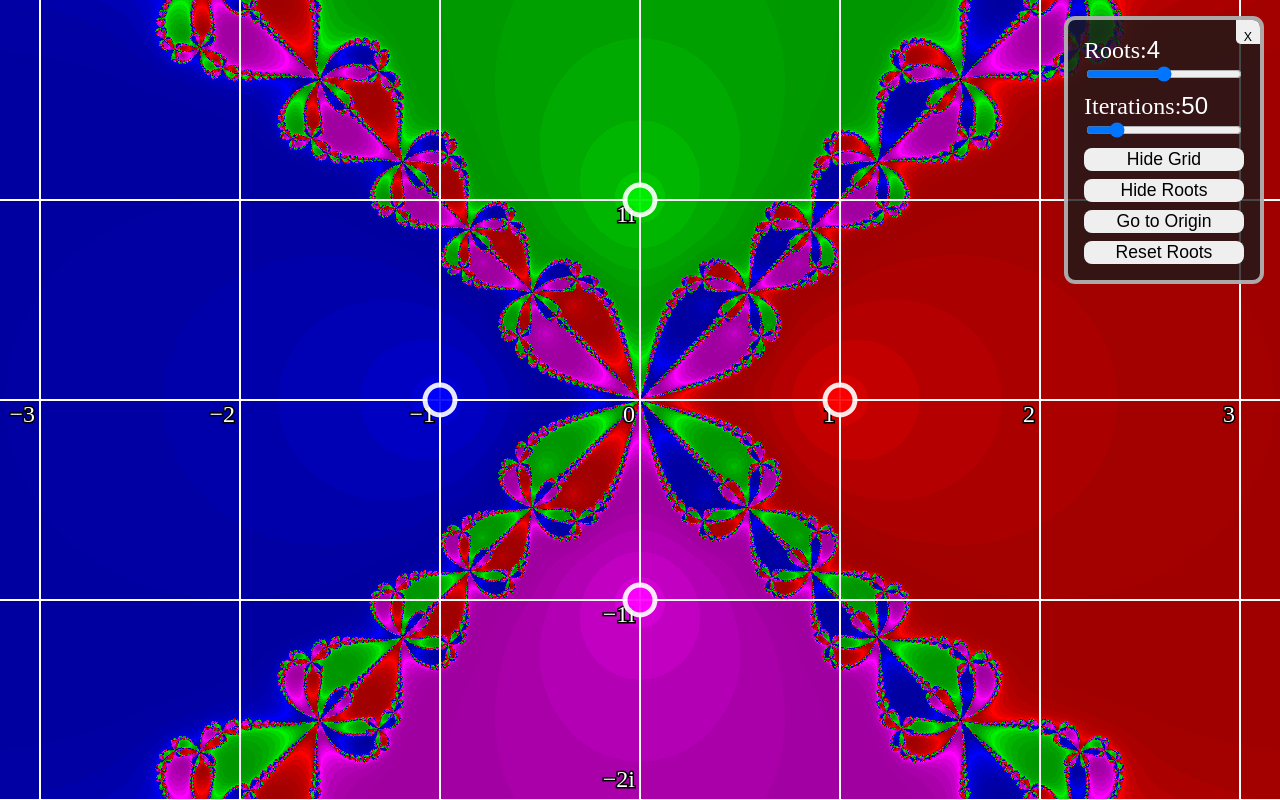
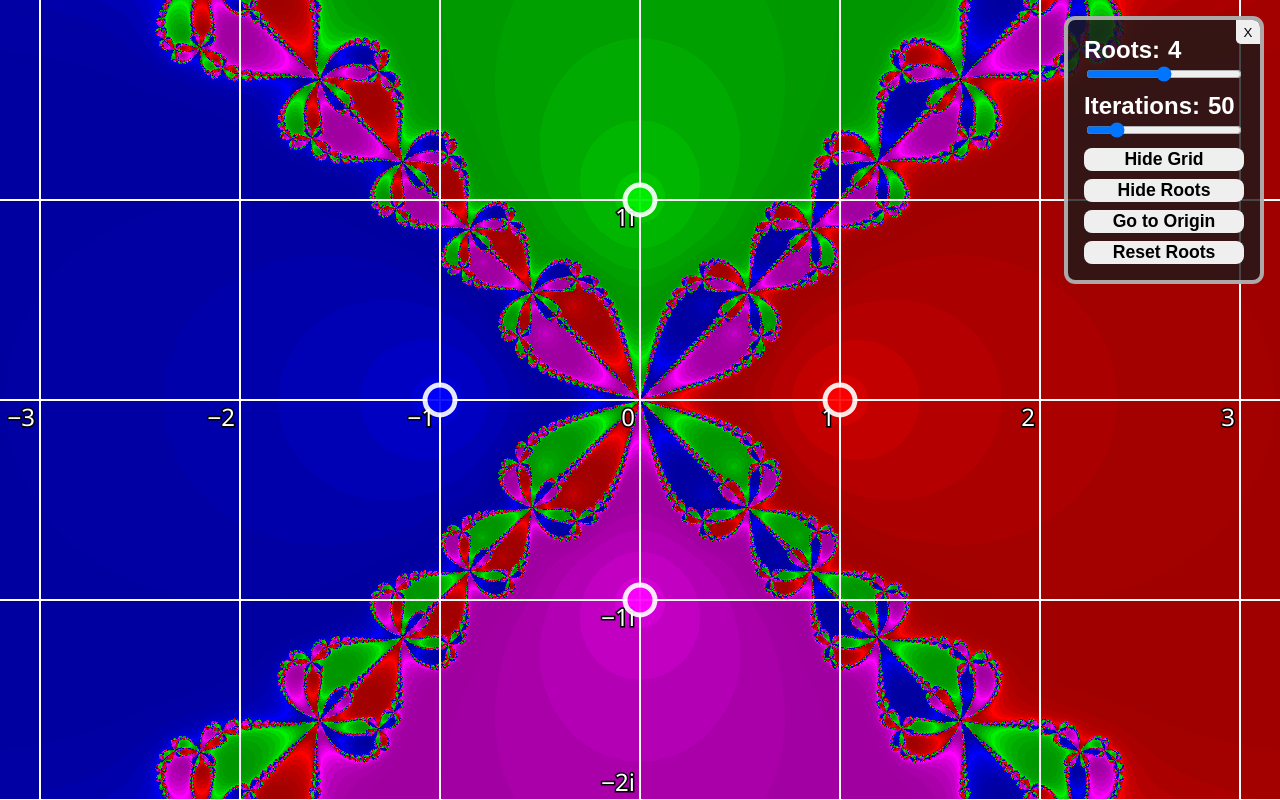
Before and after one commit to JohnRommelOidem/NewtonFractal, a website built with Vite: page index.html in a window 1280 px wide. Built offline with nearby package versions, Linux system fonts and the light colour scheme.

Commit message:
Changed fonts

```diff
--- a/src/main.js
+++ b/src/main.js
@@ -209,7 +209,7 @@ render();
 const sliderContent = document.getElementById("slider-content")
 function createSlider(sliderDeets){
     const sliderValue = uniforms[sliderDeets.key].value;
-    const labelText = document.createElement("span");
+    const labelText = document.createElement("label");
     labelText.innerText = sliderDeets.name + ":";
     labelText.className = "slider-text";
 
--- a/src/style.css
+++ b/src/style.css
@@ -6,6 +6,7 @@ body{
     margin:0;
     padding:0;
     overflow:hidden;
+    font-family:'Segoe UI', sans-serif;
 }
 #canvas-container{
     width:100vw;
@@ -42,6 +43,12 @@ circle:active{
     transition: max-height 0.2s ease, width 0.3s ease, padding 0.3s ease;
     overflow: hidden;
     max-height:100vh;
+    font-family:sans-serif;
+    font-weight: 600;
+}
+.slider-input{
+    font-family:inherit;
+    font-weight: inherit;
 }
 #slider-container.minimized{
     padding:0;
@@ -61,6 +68,8 @@ circle:active{
     border-radius: 0.5rem;
     border: none;
     white-space: nowrap;
+    font-family:inherit;
+    font-weight: inherit;
 }
 #min-btn{
     position:absolute;
@@ -73,7 +82,6 @@ circle:active{
     width:1.5rem;
     height:1.5rem;
     transition: border-radius 0.3s ease;
-    font-family:  'Segoe UI Symbol', 'Noto Sans Symbols', Arial, sans-serif;
 }
 #min-btn.minimized{
     border-radius:0.3rem;
@@ -97,6 +105,10 @@ circle:active{
     display:flex;
     align-items: center;
     width:100%;
+    gap:0.5rem;
+}
+.slider-label>input{
+    line-height:1;
 }
 .slider-group{
     display:flex;
```
